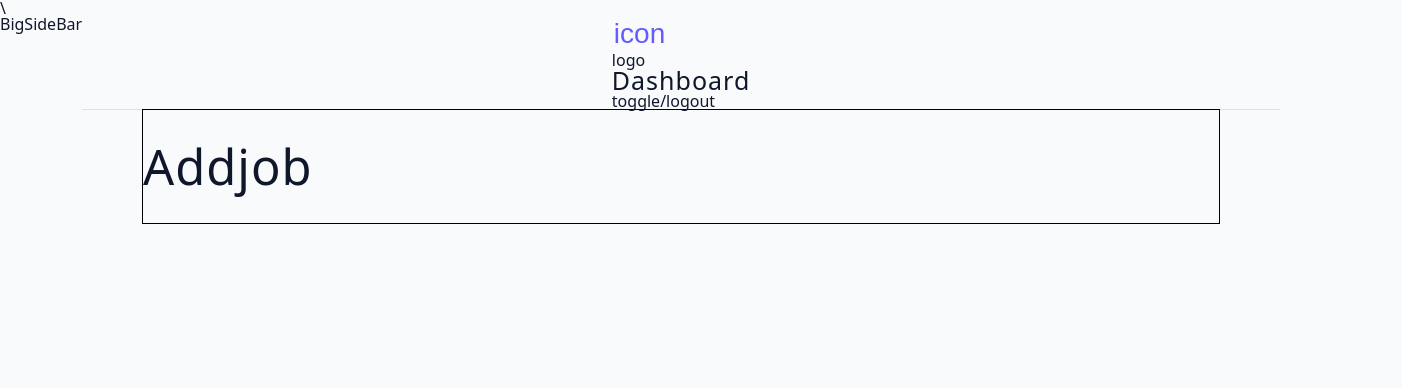
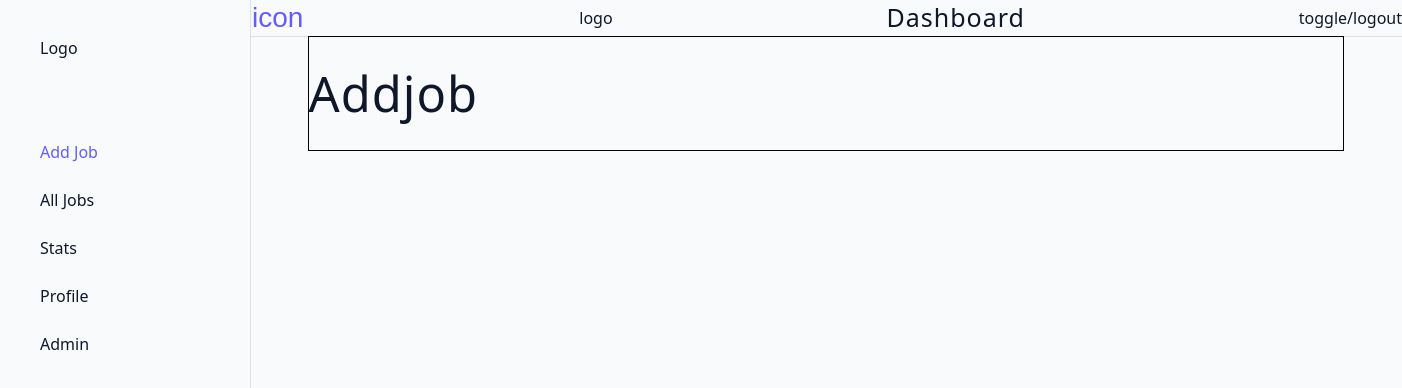
Before and after one commit to rafbar34/job-board-app, a React (Vite) app: page /dashboard in a window 1280 px wide. Shown: the top 388 px of the page, 1402 px wide, since content can reach past the window. Built offline with nearby package versions, Linux system fonts and the light colour scheme.

Commit message:
styled small and big side bar

```diff
--- a/src/components/BigSideBar.tsx
+++ b/src/components/BigSideBar.tsx
@@ -1,7 +1,18 @@
-import React from 'react'
+import React, {useContext} from 'react';
+import {DashboardContext} from '../pages/Dashboard/DashboardLayout';
+import { NavLinks } from './NavLinks';
+import { SidebarWrapper } from '../css/NavBars/BigSidebar';
 
 export const BigSiderBar = () => {
+  const {showSidebar} = useContext(DashboardContext);
   return (
-    <div>BigSideBar</div>
-  )
-}
+    <SidebarWrapper>
+      <div className={showSidebar ? 'sidebar-container' : 'show-sidebar sidebar-container'}>
+        <div className='content'>
+          <header>Logo</header>
+        </div>
+        <NavLinks isBigSidebar/>
+      </div>
+    </SidebarWrapper>
+  );
+};
--- a/src/components/NavBar.tsx
+++ b/src/components/NavBar.tsx
@@ -4,15 +4,15 @@ import { NavbarWrapper } from '../css/NavBars/Navbar';
 export const NavBar = () => {
   return (
     <NavbarWrapper>
-      <div>
-        <button className='toggle-btn'>icon</button>
+      <div className='nav-center'>
+        <button type='button' className='toggle-btn'>icon</button>
         <div>
           logo
+        </div>
           <h4 className='logo-text'>Dashboard</h4>
           <div>
             <div className='btn-container'>toggle/logout</div>
           </div>
-        </div>
       </div>
     </NavbarWrapper>
   );
--- /dev/null
+++ b/src/components/NavLinks.tsx
@@ -0,0 +1,22 @@
+import React, {useContext} from 'react';
+import {NavLink} from 'react-router-dom';
+import {DashboardContext} from '../pages/Dashboard/DashboardLayout';
+import {links} from '../utils/Links';
+
+export const NavLinks = ({isBigSidebar}) => {
+  const {toggleSidebar} = useContext(DashboardContext);
+  return (
+    <div className='nav-links'>
+      {links.map((link) => (
+        <NavLink
+          end
+          onClick={isBigSidebar ? null : toggleSidebar}
+          to={link.path}
+          className={'nav-link'}
+          key={link.title}>
+          <span className='icon'>{link.title}</span>
+        </NavLink>
+      ))}
+    </div>
+  );
+};
--- a/src/components/SmallSideBar.tsx
+++ b/src/components/SmallSideBar.tsx
@@ -1,13 +1,15 @@
-import React, { useContext } from 'react';
+import React, {useContext} from 'react';
 import {links} from '../utils/Links';
 import {Link, NavLink} from 'react-router-dom';
-import { SmallSidebarWrapper } from '../css/NavBars/SmallSidebar';
-import { DashboardContext } from '../pages/Dashboard/DashboardLayout';
+import {SidebarWrapper} from '../css/NavBars/SmallSidebar';
+import {DashboardContext} from '../pages/Dashboard/DashboardLayout';
+import {NavLinks} from './NavLinks';
 
 export const SmallSideBar = () => {
   const {showSidebar, toggleSidebar} = useContext(DashboardContext);
+  console.log(showSidebar)
   return (
-    <SmallSidebarWrapper>
+    <SidebarWrapper>
       awdwad
       <div
         className={
@@ -21,19 +23,9 @@ export const SmallSideBar = () => {
             Icon
           </button>
           <header>logo</header>
-          <div className='nav-links'>
-            {links.map((link) => (
-              <NavLink
-                end
-                to={link.path}
-                className={'nav-link'}
-                key={link.title}>
-                <span className='icon'>{link.title}</span>
-              </NavLink>
-            ))}
-          </div>
+          <NavLinks />
         </div>
       </div>
-    </SmallSidebarWrapper>
+    </SidebarWrapper>
   );
 };
--- /dev/null
+++ b/src/css/NavBars/BigSidebar.tsx
@@ -0,0 +1,50 @@
+import styled from 'styled-components';
+
+export const SidebarWrapper = styled.aside`
+  display: none;
+  @media (min-width: 992px) {
+    display: block;
+    box-shadow: 1px 0px 0px 0px rgba(0, 0, 0, 0.1);
+    .sidebar-container {
+      min-height: 100vh;
+      height: 100%;
+      width: 250px;
+      margin-left: -250px;
+      transition: margin-left 0.3s ease-in-out;
+    }
+    .content {
+      position: sticky;
+      top: 0;
+    }
+    .show-sidebar {
+      margin-left: 0;
+    }
+    header {
+      height: 6rem;
+      display: flex;
+      align-items: center;
+      padding-left: 2.5rem;
+    }
+    .nav-links {
+      padding-top: 2rem;
+      display: flex;
+      flex-direction: column;
+    }
+    .nav-link {
+      display: flex;
+      align-items: center;
+      color: var(--text-secondary-color);
+      padding: 1rem 0;
+      padding-left: 2.5rem;
+      text-transform: capitalize;
+      transition: padding-left 0.3s ease-in-out;
+    }
+    .nav-link:hover {
+      padding-left: 3rem;
+      color: var(--primary-500);
+    }
+    .active{
+      color: var(--primary-500);
+    }
+  }
+`;
--- a/src/css/NavBars/Navbar.tsx
+++ b/src/css/NavBars/Navbar.tsx
@@ -39,7 +39,7 @@ export const NavbarWrapper = styled.nav`
     position: sticky;
     top: 0;
     .nav-center {
-      width: 90%;
+      width: 90vw;
     }
     .logo {
       display: none;
--- a/src/css/NavBars/SmallSidebar.tsx
+++ b/src/css/NavBars/SmallSidebar.tsx
@@ -1,10 +1,10 @@
 import styled from 'styled-components';
 
-export const SmallSidebarWrapper = styled.aside`
+export const SidebarWrapper = styled.aside`
   @media (min-width: 992px) {
     display: none;
   }
-  .sidebar-container {
+  .side-container {
     position: fixed;
     inset: 0;
     background: rgba(0, 0, 0, 0.5);
@@ -43,23 +43,23 @@ export const SmallSidebarWrapper = styled.aside`
     color: var(--red-dark);
     cursor: pointer;
   }
-  .nav-links{
-    padding-top:2rem;
+  .nav-links {
+    padding-top: 2rem;
     display: flex;
     flex-direction: column;
   }
-  .nav-link{
+  .nav-link {
     display: flex;
     align-items: center;
-    color:var(--text-secondary-color);
-    padding:1rem 0;
+    color: var(--text-secondary-color);
+    padding: 1rem 0;
     text-transform: capitalize;
     transition: var(--transition);
   }
-  .nav-link:hover{
-    color:var(--primary-500);
+  .nav-link:hover {
+    color: var(--primary-500);
   }
   .active {
-    color:var(--primary-500)
+    color: var(--primary-500);
   }
 `;
--- a/src/pages/Dashboard/DashboardLayout.tsx
+++ b/src/pages/Dashboard/DashboardLayout.tsx
@@ -8,7 +8,7 @@ import {DashboardWrappter} from '../../css/Dasboard/DashboardWrapper';
 export const DashboardContext = createContext({});
 
 export const DashboardLayout = () => {
-  const [showSidebar, setShowSidebar] = useState(true);
+  const [showSidebar, setShowSidebar] = useState(false);
   const [isDarkTheme, setIsDarkTheme] = useState(false);
 
   const toggleDarkTheme = () => {
--- a/src/pages/Home/HomeLayout.tsx
+++ b/src/pages/Home/HomeLayout.tsx
@@ -4,7 +4,7 @@ import {Outlet} from 'react-router-dom';
 export const HomeLayout = () => {
   return (
     <div>
-\      <Outlet />
+      <Outlet />
     </div>
   );
 };
```
